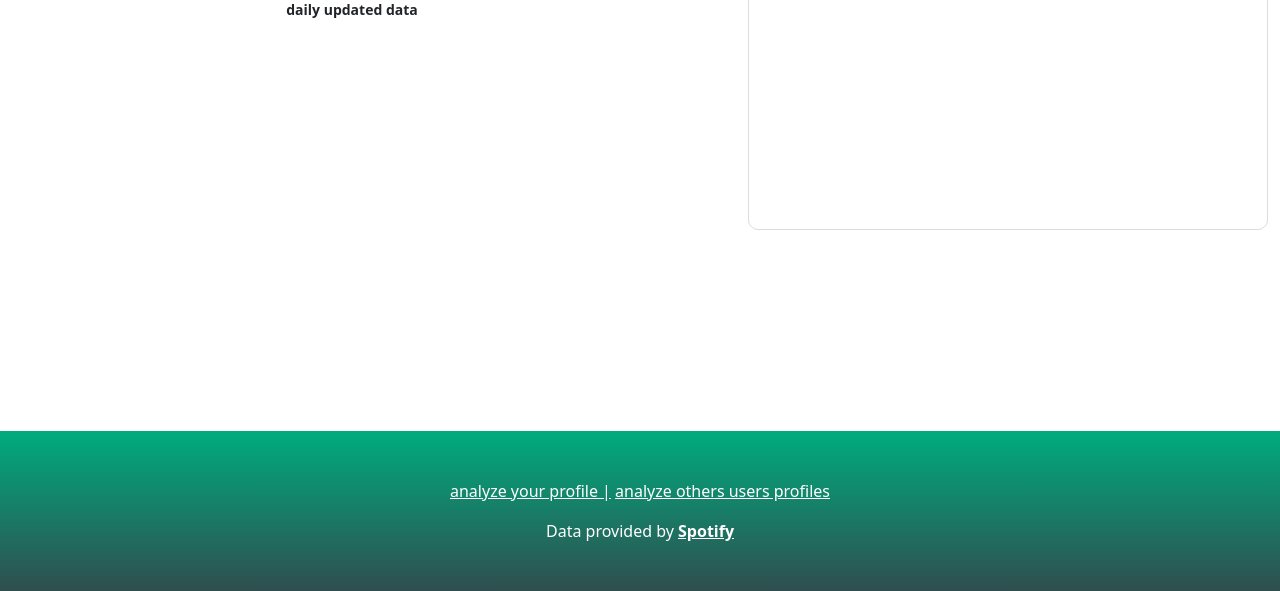
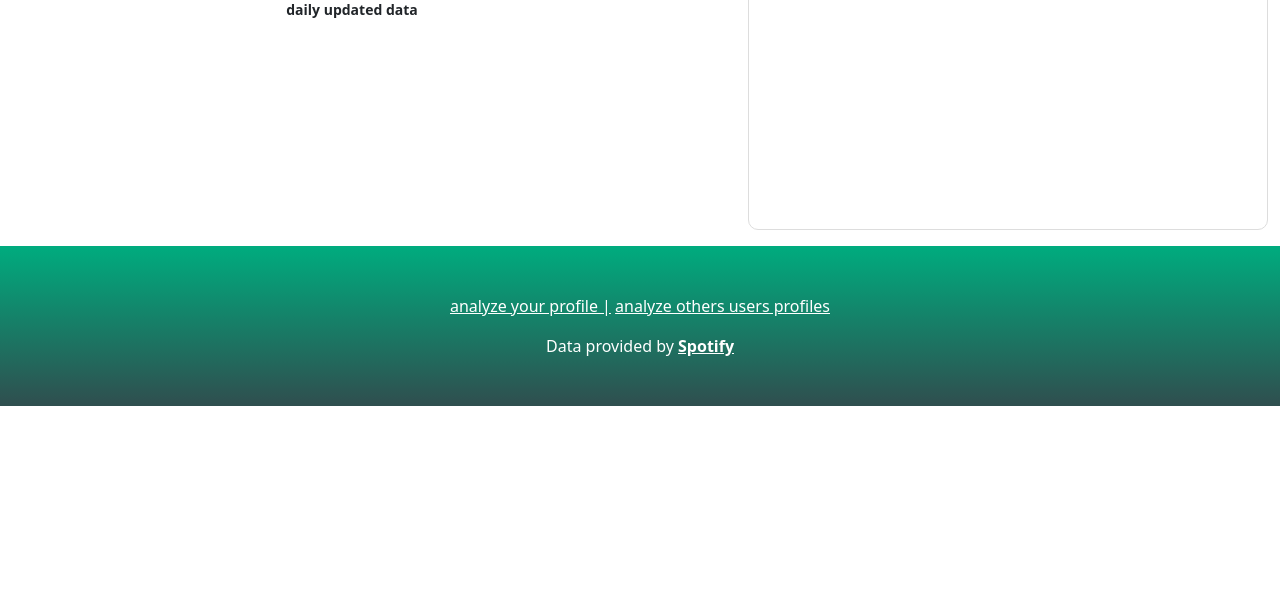
Before and after one commit to Mateus-Mannes/musicanalysis, a Flask app: page / in a window 1280 px wide. Shown: the part 1081-1672 px from the top of the page. After the commit the page ends 1487 px from the top, so only its background shows below. Run offline with Flask 2, Linux system fonts and the light colour scheme; data that the repository does not hold is empty; some libraries are stand-ins or nearby versions.

Commit message:
Correcting map height

```diff
--- a/static/styles/index/popularity/popularity.css
+++ b/static/styles/index/popularity/popularity.css
@@ -6,7 +6,7 @@
 {
     .popularity{
         display: flex;
-        height: 85vh;
+        max-height: 85vh;
         margin: 1rem auto 1rem auto;
     }
 }
```
